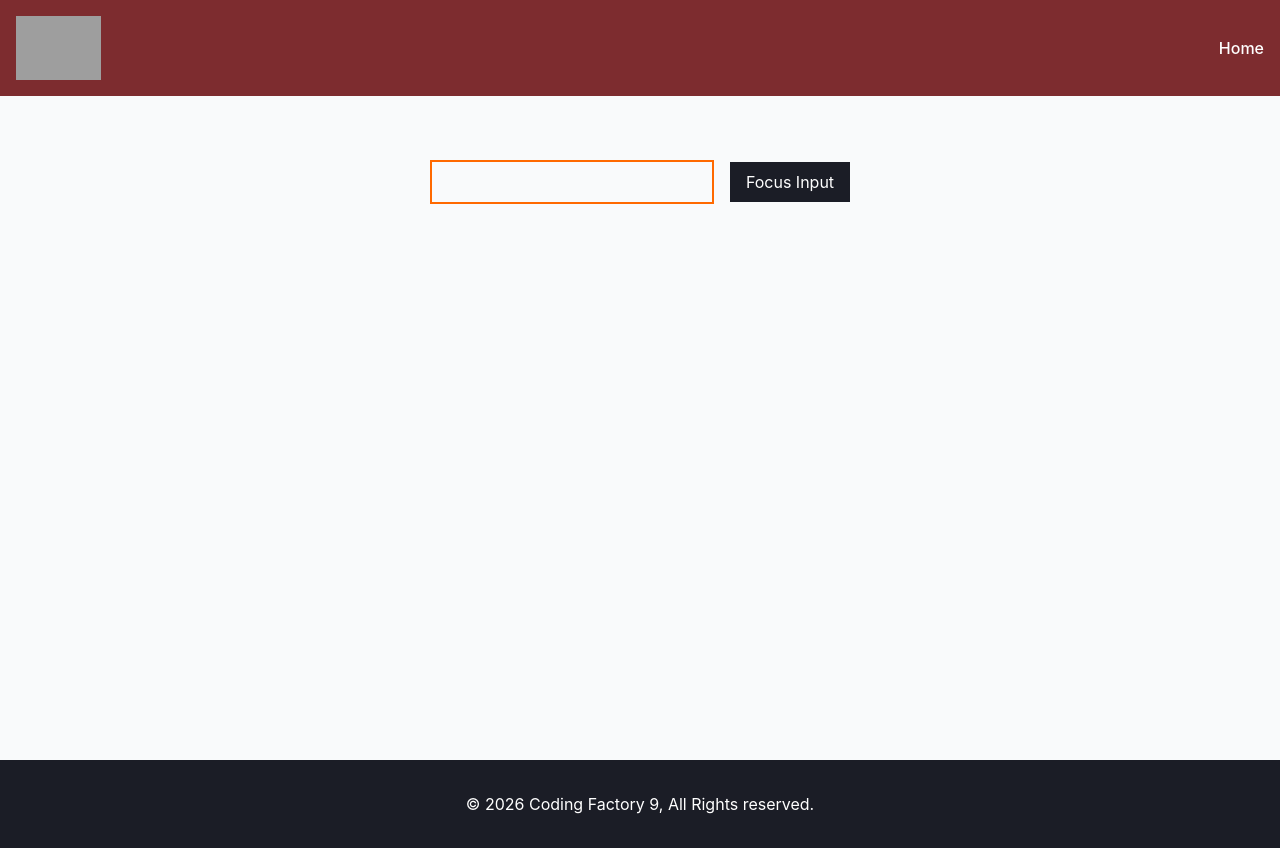
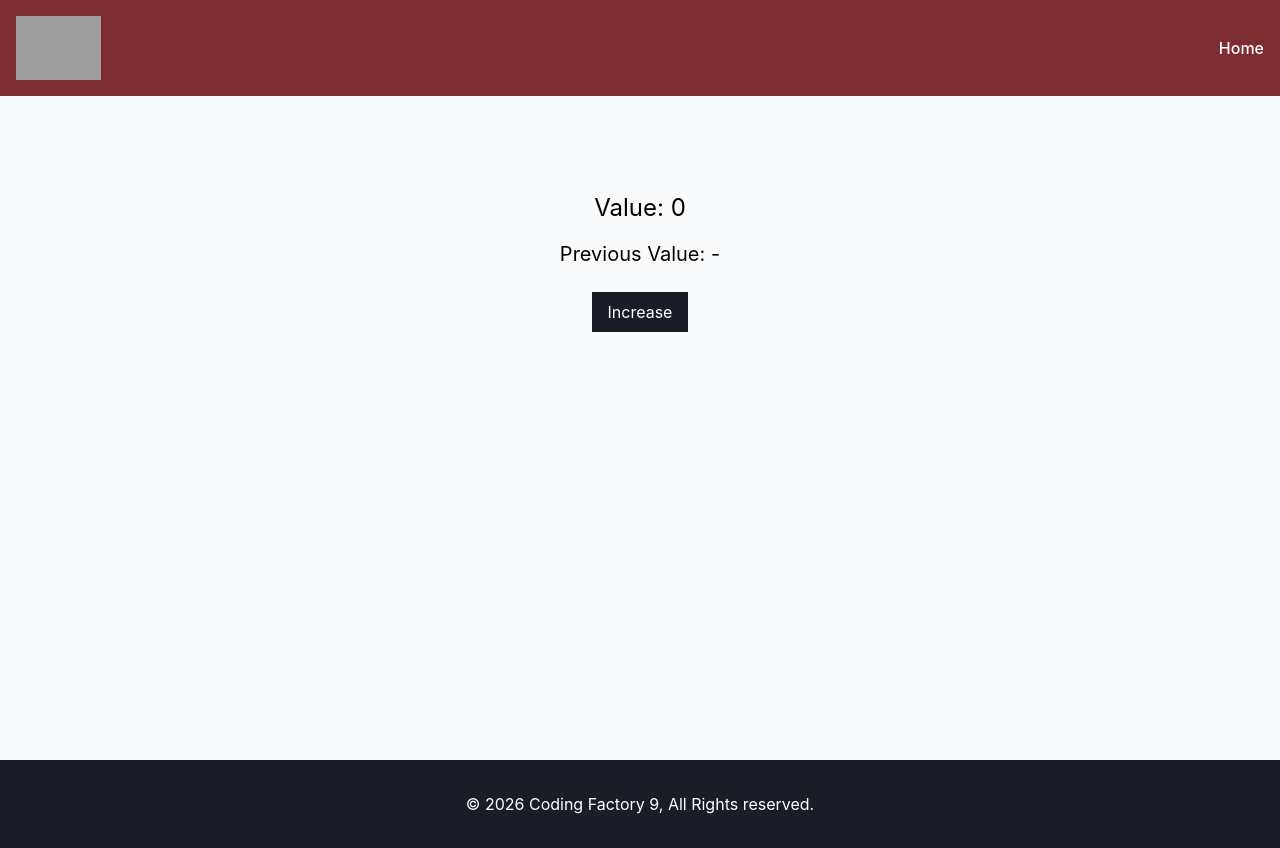
Before and after one commit to evitsapara/cf9-react-app, a React (Vite) app: page / in a window 1280 px wide. Built offline with nearby package versions, Linux system fonts and the light colour scheme; grey boxes are pictures that could not be loaded.

Commit message:
feat: add PreviousValue component

```diff
--- a/src/App.tsx
+++ b/src/App.tsx
@@ -3,8 +3,9 @@
 // import ArrowFunctionalComponent from "./components/LessonTwo/ArrowFunctionalComponent.tsx";
 // import ArrowFunctionalComponentWithProps from "./components/LessonThree/ArrowFunctionalComponentWithProps.tsx";
 import Layout from "./components/Layout.tsx";
+import PreviousValue from "./components/LessonSix/PreviousValue.tsx";
 // import WindowSize from "./components/LessonSix/WindowSize.tsx";
-import FocusInput from "./components/LessonSix/FocusInput.tsx";
+// import FocusInput from "./components/LessonSix/FocusInput.tsx";
 // import CounterAdvanced from "./components/LessonFour/CounterAdvanced.tsx";
 // import NameChanger from "./components/LessonFive/NameChanger.tsx";
 // import CounterWithCustomHook from "./components/LessonFive/CounterWithCustomHook.tsx";
@@ -105,7 +106,8 @@
                 {/*<AutoRedirect />*/}
                 {/*<AutoRedirectAdvanced />*/}
                 {/*<WindowSize />*/}
-                <FocusInput />
+                {/*<FocusInput />*/}
+                <PreviousValue />
             </Layout>
         </>
     )
--- /dev/null
+++ b/src/components/LessonSix/PreviousValue.tsx
@@ -0,0 +1,25 @@
+import CounterButton from "../LessonFour/CounterButton.tsx";
+import {useEffect, useRef, useState} from "react";
+
+const PreviousValue = () => {
+    const [count, setCount] = useState(0);
+    const prevCountRef = useRef<number | null>(null);
+
+    useEffect(() => {
+        prevCountRef.current = count;
+        console.log("prevCountRef", prevCountRef.current)
+    }, [count]);
+
+    return (
+        <>
+            <div className="text-center pt-12">
+                <h1 className="text-2xl mb-4">Value: {count}</h1>
+                <h2 className="text-xl mb-6">Previous Value: { prevCountRef.current ?? "-"}</h2>
+                <CounterButton
+                    label="Increase"
+                    onClick={() => setCount((prev) => prev + 1)} />
+            </div>
+        </>
+    )
+}
+export default PreviousValue;
```
